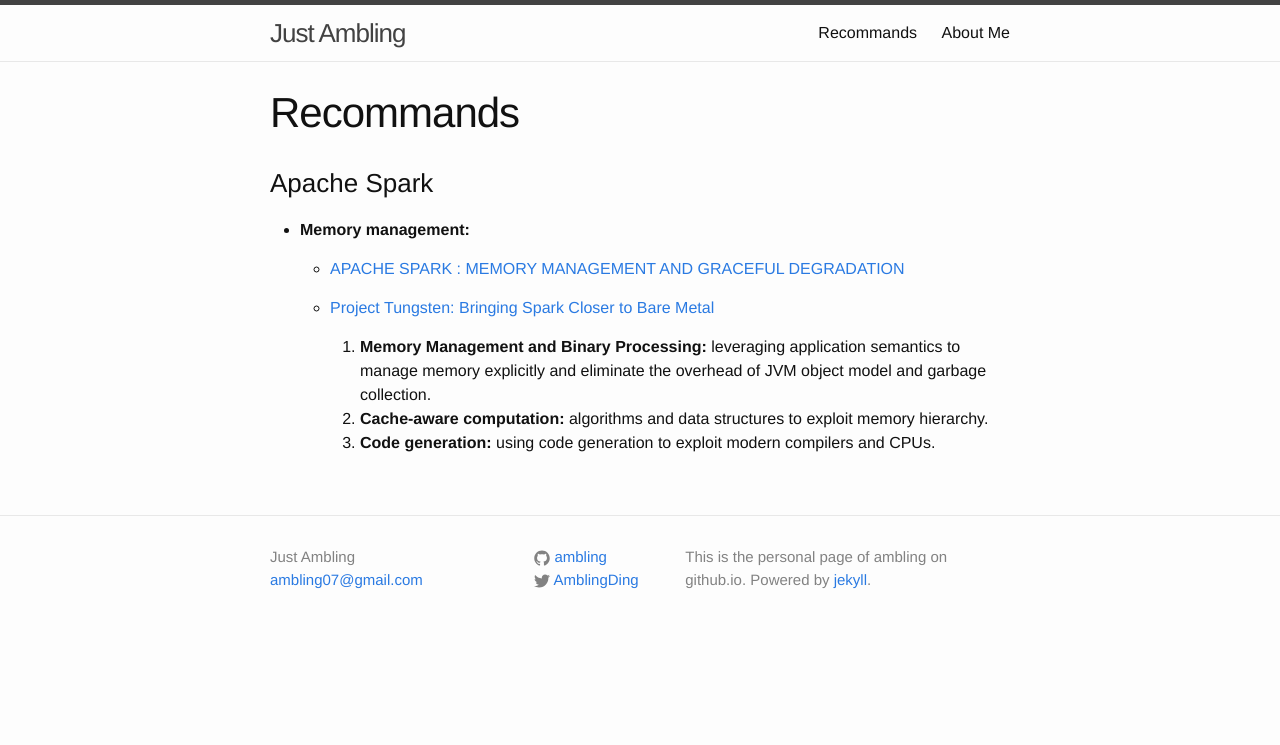
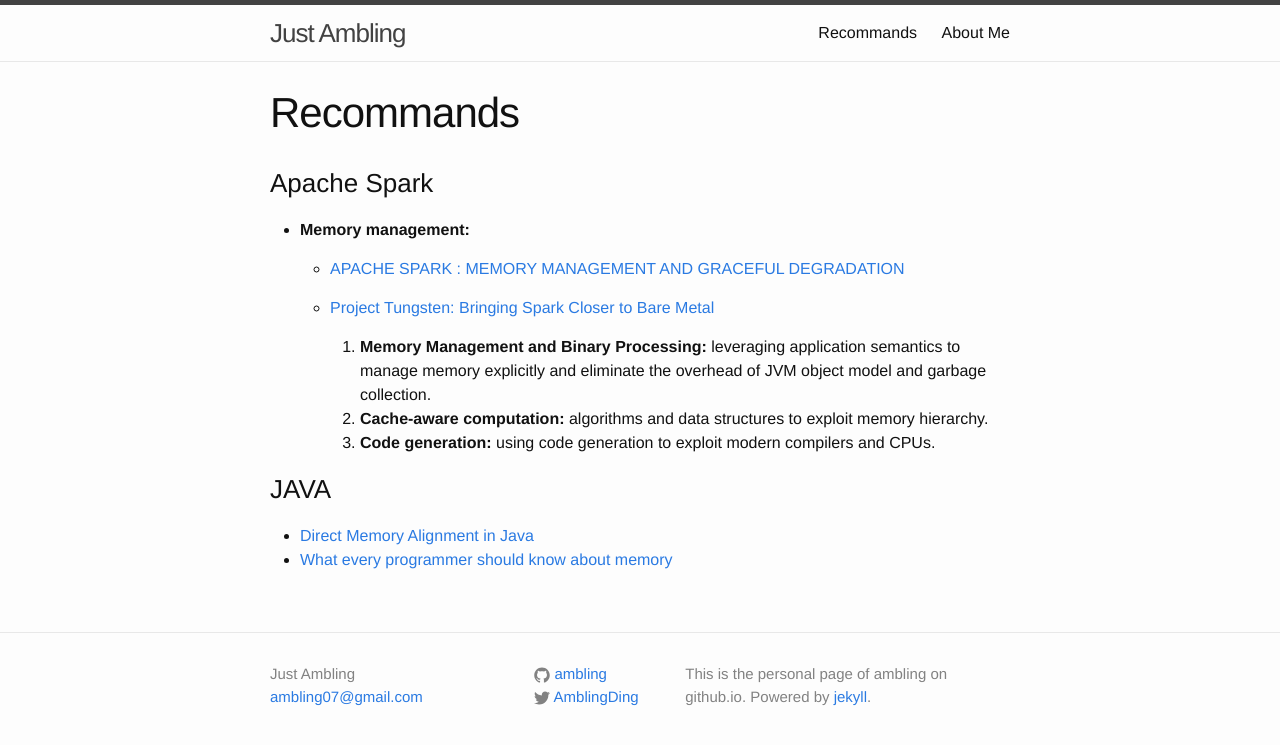
Before and after one commit to ambling/ambling.github.io, a Jekyll site: the page built from 00-recommands.md, in a window 1280 px wide. Shown: the top 745 px of the page. Built offline with Jekyll 4.4.1, drawn with Linux system fonts in a browser that asks for light colours.

Commit message:
add two articles about memory alignment in JAVA

```diff
--- a/00-recommands.md
+++ b/00-recommands.md
@@ -13,3 +13,8 @@ permalink: /recommands/
 		1. **Memory Management and Binary Processing:** leveraging application semantics to manage memory explicitly and eliminate the overhead of JVM object model and garbage collection.
 		2. **Cache-aware computation:** algorithms and data structures to exploit memory hierarchy.
 		3. **Code generation:** using code generation to exploit modern compilers and CPUs.
+
+
+### JAVA
+- [Direct Memory Alignment in Java](http://psy-lob-saw.blogspot.jp/2013/01/direct-memory-alignment-in-java.html)
+- [What every programmer should know about memory](http://lwn.net/Articles/250967/)
```
